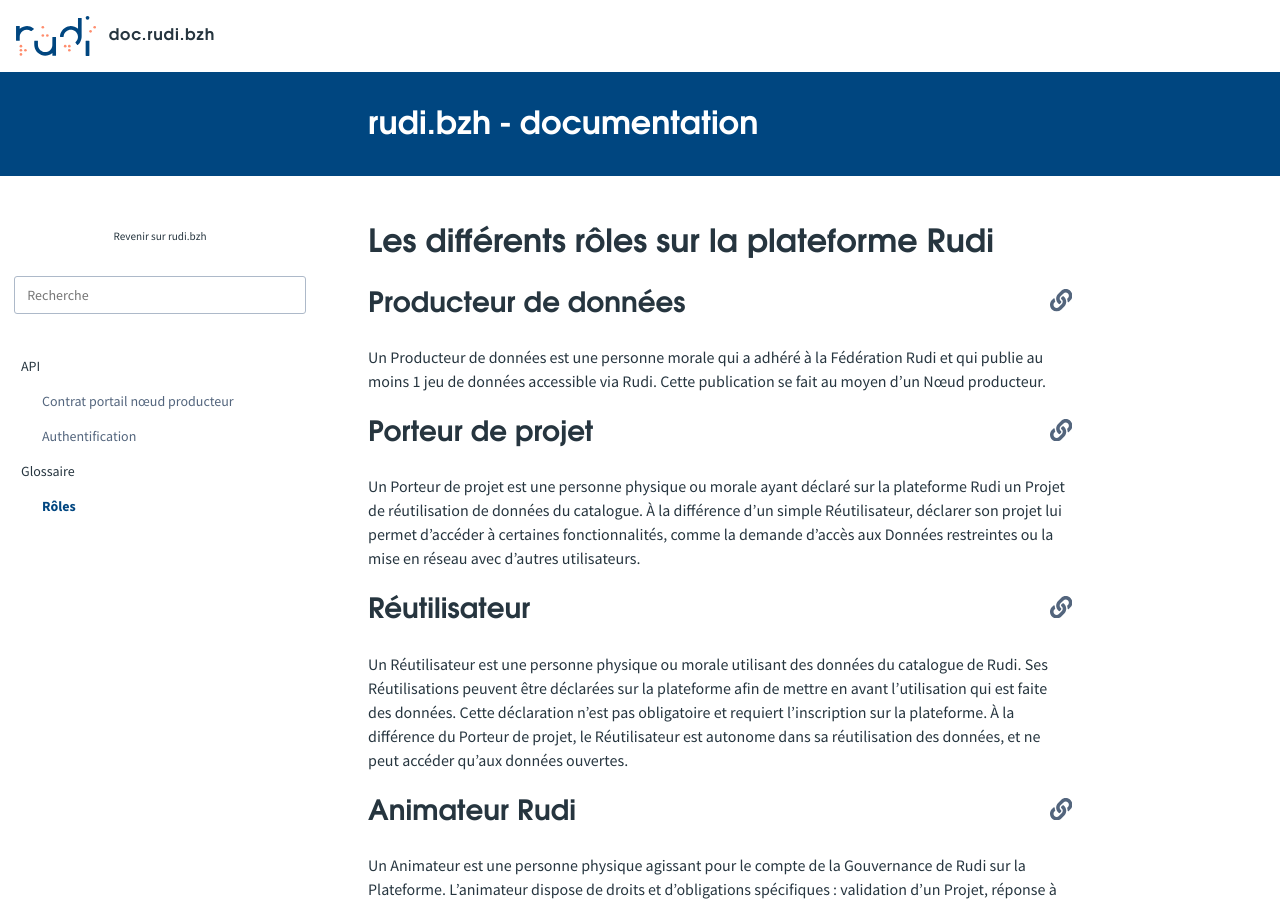
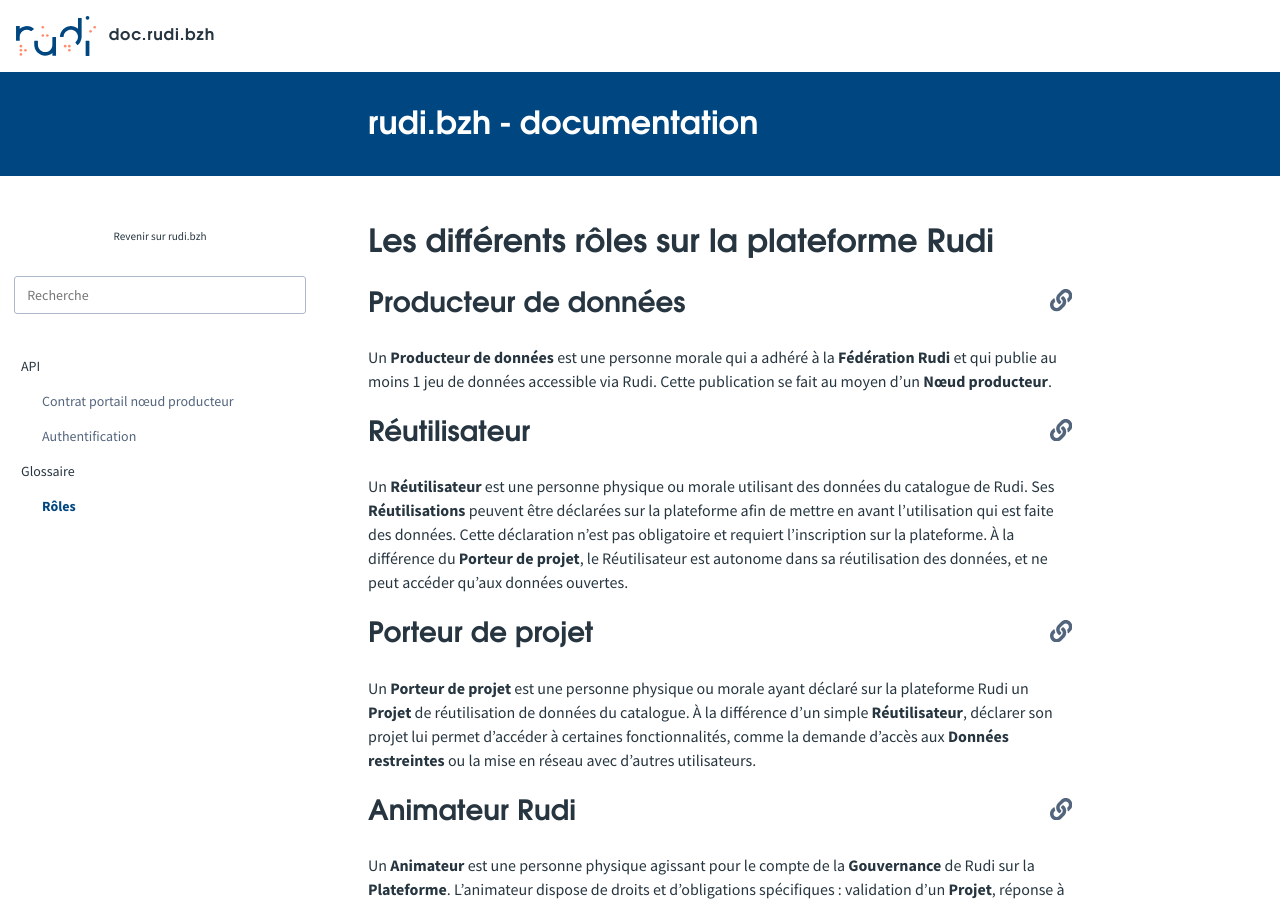
Before and after one commit to sigrennesmetropole/rudi_documentation, a Jekyll site: the page built from articles/_glossaire/roles.md, in a window 1280 px wide and 900 px high. Built offline with Jekyll 4.4.1, drawn with Linux system fonts in a browser that asks for light colours; some of the changed text lies outside the part shown.

Commit message:
Update roles.md
ajout mise en forme

```diff
--- a/articles/_glossaire/roles.md
+++ b/articles/_glossaire/roles.md
@@ -6,16 +6,16 @@
 # Les différents rôles sur la plateforme Rudi
 
 ## Producteur de données
-Un Producteur de données est une personne morale qui a adhéré à la Fédération Rudi et qui publie au moins 1 jeu de données accessible via Rudi. Cette publication se fait au moyen d'un Nœud producteur.
+Un **Producteur de données** est une personne morale qui a adhéré à la **Fédération Rudi** et qui publie au moins 1 jeu de données accessible via Rudi. Cette publication se fait au moyen d'un **Nœud producteur**.
+
+## Réutilisateur
+Un **Réutilisateur** est une personne physique ou morale utilisant des données du catalogue de Rudi. Ses **Réutilisations** peuvent être déclarées sur la plateforme afin de mettre en avant l'utilisation qui est faite des données. Cette déclaration n'est pas obligatoire et requiert l'inscription sur la plateforme. À la différence du **Porteur de projet**, le Réutilisateur est autonome dans sa réutilisation des données, et ne peut accéder qu'aux données ouvertes.
 
 ## Porteur de projet
-Un Porteur de projet est une personne physique ou morale ayant déclaré sur la plateforme Rudi un Projet de réutilisation de données du catalogue. À la différence d'un simple Réutilisateur, déclarer son projet lui permet d'accéder à certaines fonctionnalités, comme la demande d'accès aux Données restreintes ou la mise en réseau avec d'autres utilisateurs.
-
-## Réutilisateur
-Un Réutilisateur est une personne physique ou morale utilisant des données du catalogue de Rudi. Ses Réutilisations peuvent être déclarées sur la plateforme afin de mettre en avant l'utilisation qui est faite des données. Cette déclaration n'est pas obligatoire et requiert l'inscription sur la plateforme. À la différence du Porteur de projet, le Réutilisateur est autonome dans sa réutilisation des données, et ne peut accéder qu'aux données ouvertes.
+Un **Porteur de projet** est une personne physique ou morale ayant déclaré sur la plateforme Rudi un **Projet** de réutilisation de données du catalogue. À la différence d'un simple **Réutilisateur**, déclarer son projet lui permet d'accéder à certaines fonctionnalités, comme la demande d'accès aux **Données restreintes** ou la mise en réseau avec d'autres utilisateurs.
 
 ## Animateur Rudi
-Un Animateur est une personne physique agissant pour le compte de la Gouvernance de Rudi sur la Plateforme. L'animateur dispose de droits et d'obligations spécifiques : validation d'un Projet, réponse à des demandes de support, consultation de statistiques…
+Un **Animateur** est une personne physique agissant pour le compte de la **Gouvernance** de Rudi sur la **Plateforme**. L'animateur dispose de droits et d'obligations spécifiques : validation d'un **Projet**, réponse à des demandes de support, consultation de statistiques…
 
 ## Organisation
-Une Organisation est un groupe d'Utilisateurs inscrits qui agissent au nom d'une même personne morale (salariés d'une même structure ou membres d'une association par exemple). Les membres d'une Organisation ont délégation pour créer et gérer des Réutilisations et des Projets au nom de cette organisation. L'organisation est déclarée par un Utilisateur inscrit dans son espace personnel, et peut être rejointe par d'autres utilisateurs inscrits.
+Une **Organisation** est un groupe d'**Utilisateurs inscrits** qui agissent au nom d'une même personne morale (salariés d'une même structure ou membres d'une association par exemple). Les membres d'une Organisation ont délégation pour créer et gérer des **Réutilisations** et des **Projets** au nom de cette organisation. L'organisation est déclarée par un **Utilisateur inscrit** dans son espace personnel, et peut être rejointe par d'autres utilisateurs inscrits.
```
